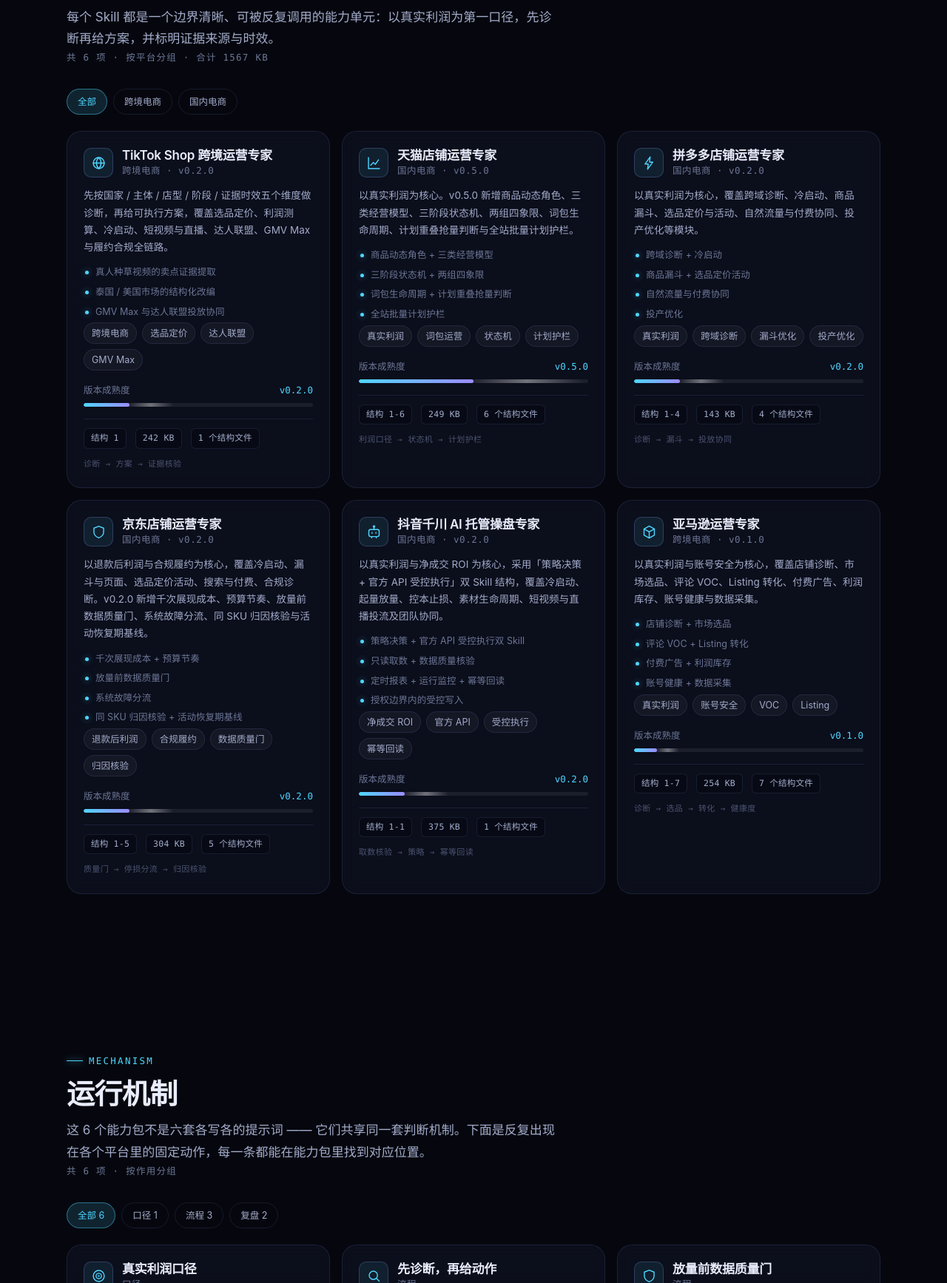
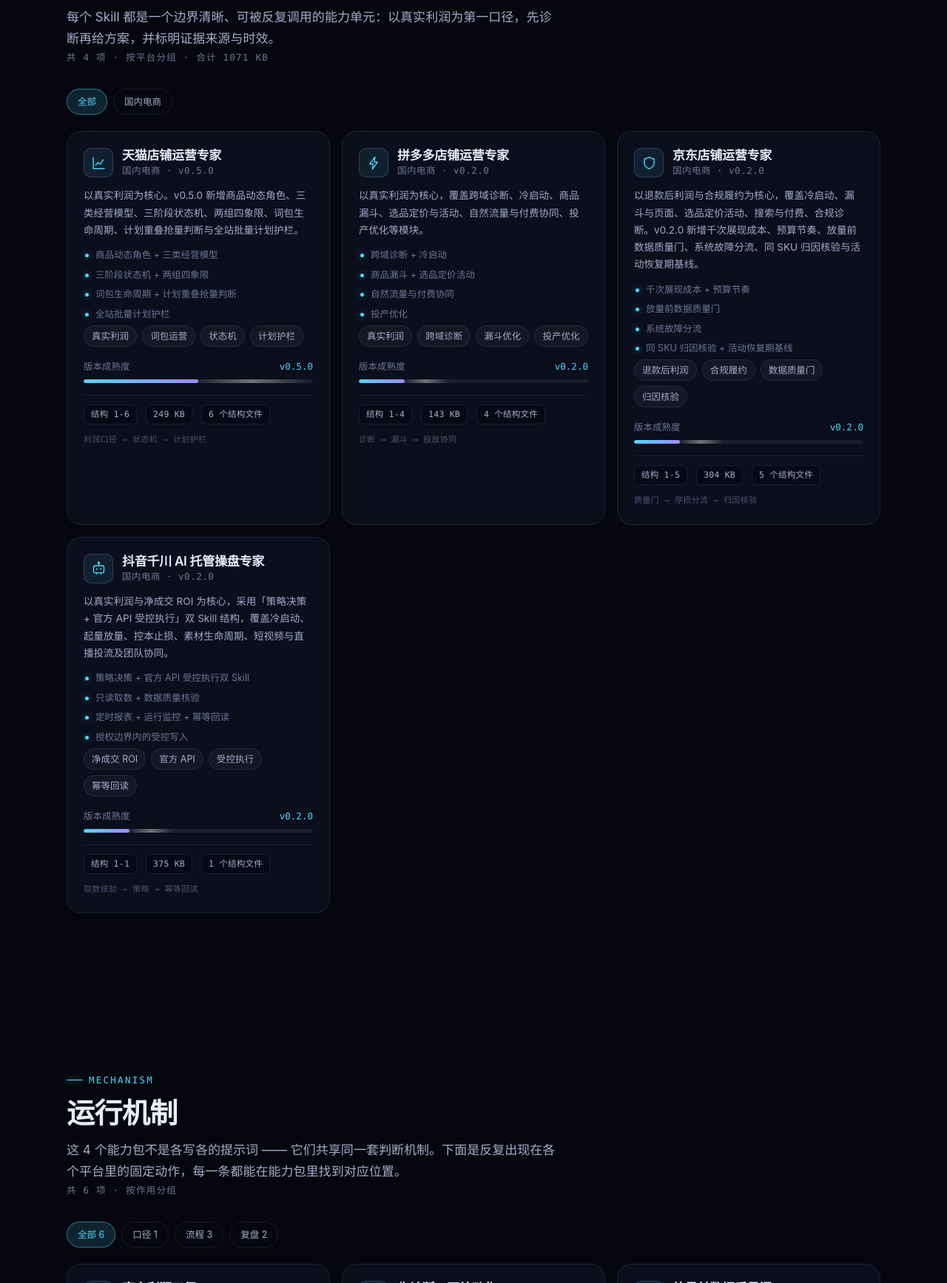
Before and after one commit to xupa5905-cmd/agentcraft, a website with bundled scripts: page index.html in a window 1280 px wide. Shown: the part 1065-2800 px from the top of the page at 74% size. Built offline with nearby package versions, Linux system fonts and the light colour scheme.

Commit message:
feat: 更新站点内容与机制区块

```diff
--- a/src/data/content.js
+++ b/src/data/content.js
@@ -18,7 +18,7 @@
 export const PROFILE = {
   name: 'Mr. Xu',
   initials: 'XU',
-  role: '全平台电商运营 · 结构化 Skill 工程',
+  role: '国内电商运营 · 结构化 Skill 工程',
   status: 'OPEN TO COLLABORATION',
   tagline: [
     '把运营经验写成可复用的 Skill。',
@@ -26,14 +26,11 @@
     '让工具加速思考，而不是替代思考。'
   ],
   intro:
-    '我把电商运营里反复出现的判断，沉淀成 6 个边界清晰的能力包：先做诊断、再给方案，覆盖国内与跨境主流平台的选品定价、冷启动、投流操盘、利润与合规。',
+    '我把电商运营里反复出现的判断，沉淀成 4 个边界清晰的能力包：先做诊断、再给方案，覆盖天猫 / 拼多多 / 京东 / 抖音千川四个国内平台的选品定价、冷启动、投流操盘、利润与合规。',
   location: '中国',
   email: 'xupa5905@gmail.com',
-  stats: [
-    { value: 6, suffix: '', label: '在维护的 Skill' },
-    { value: 6, suffix: '', label: '覆盖电商平台' },
-    { value: 1567, suffix: 'KB', label: '能力包总体量' }
-  ],
+  // stats 在下方由 SKILLS 的真实字段推导后回填（见「首页数字」一节），此处不写死
+  stats: [],
   links: [
     { label: '邮箱', href: 'mailto:xupa5905@gmail.com', icon: 'mail' },
     { label: '更多', href: '#contact', icon: 'link' }
@@ -56,32 +53,12 @@
  */
 export const SKILLS = [
   {
-    id: 'tiktok-shop',
-    name: 'TikTok Shop 跨境运营专家',
-    short: 'TikTok',
-    icon: 'globe',
-    group: '跨境电商',
-    version: '0.2.0',
-    size: 242,
-    structure: '结构 1',
-    structFiles: 1,
-    role: '选品定价 · 冷启动 · 内容投流 · 达人联盟 · 履约合规',
-    desc: '先按国家 / 主体 / 店型 / 阶段 / 证据时效五个维度做诊断，再给可执行方案，覆盖选品定价、利润测算、冷启动、短视频与直播、达人联盟、GMV Max 与履约合规全链路。',
-    highlights: [
-      '真人种草视频的卖点证据提取',
-      '泰国 / 美国市场的结构化改编',
-      'GMV Max 与达人联盟投放协同'
-    ],
-    tags: ['跨境电商', '选品定价', '达人联盟', 'GMV Max'],
-    level: 20,
-    usage: '诊断 → 方案 → 证据核验'
-  },
-  {
     id: 'tmall',
     name: '天猫店铺运营专家',
     short: '天猫',
     icon: 'chart',
     group: '国内电商',
+    category: '店铺运营',
     version: '0.5.0',
     size: 249,
     structure: '结构 1-6',
@@ -104,6 +81,7 @@
     short: '拼多多',
     icon: 'bolt',
     group: '国内电商',
+    category: '店铺运营',
     version: '0.2.0',
     size: 143,
     structure: '结构 1-4',
@@ -126,6 +104,7 @@
     short: '京东',
     icon: 'shield',
     group: '国内电商',
+    category: '店铺运营',
     version: '0.2.0',
     size: 304,
     structure: '结构 1-5',
@@ -148,6 +127,7 @@
     short: '千川',
     icon: 'bot',
     group: '国内电商',
+    category: '投流操盘',
     version: '0.2.0',
     size: 375,
     structure: '结构 1-1',
@@ -163,28 +143,6 @@
     tags: ['净成交 ROI', '官方 API', '受控执行', '幂等回读'],
     level: 20,
     usage: '取数核验 → 策略 → 幂等回读'
-  },
-  {
-    id: 'amazon',
-    name: '亚马逊运营专家',
-    short: '亚马逊',
-    icon: 'cube',
-    group: '跨境电商',
-    version: '0.1.0',
-    size: 254,
-    structure: '结构 1-7',
-    structFiles: 7,
-    role: '真实利润 · 账号安全 · 全链路',
-    desc: '以真实利润与账号安全为核心，覆盖店铺诊断、市场选品、评论 VOC、Listing 转化、付费广告、利润库存、账号健康与数据采集。',
-    highlights: [
-      '店铺诊断 + 市场选品',
-      '评论 VOC + Listing 转化',
-      '付费广告 + 利润库存',
-      '账号健康 + 数据采集'
-    ],
-    tags: ['真实利润', '账号安全', 'VOC', 'Listing'],
-    level: 10,
-    usage: '诊断 → 选品 → 转化 → 健康度'
   }
 ];
 
@@ -192,8 +150,32 @@
 const TOTAL_STRUCT = SKILLS.reduce((a, s) => a + s.structFiles, 0);
 const PLATFORMS = SKILLS.length;
 
+/** 按 group 统计（国内电商 / 跨境电商等），供看板提示文案自动生成 */
+const GROUP_COUNTS = SKILLS.reduce((acc, s) => {
+  acc[s.group] = (acc[s.group] || 0) + 1;
+  return acc;
+}, {});
+const GROUP_HINT = Object.keys(GROUP_COUNTS)
+  .map((g) => g + ' ' + GROUP_COUNTS[g])
+  .join(' · ');
+
+/** 按 category 统计（店铺运营 / 投流操盘…），供环形图自动生成 */
+const CATEGORIES = SKILLS.reduce((acc, s) => {
+  const hit = acc.find((c) => c.label === s.category);
+  if (hit) hit.value += 1;
+  else acc.push({ label: s.category, value: 1 });
+  return acc;
+}, []);
+
+/* ---------- 首页数字：全部由 SKILLS 真实字段推导，改能力包自动同步 ---------- */
+PROFILE.stats = [
+  { value: SKILLS.length, suffix: '', label: '在维护的 Skill' },
+  { value: PLATFORMS, suffix: '', label: '覆盖电商平台' },
+  { value: TOTAL_KB, suffix: 'KB', label: '能力包总体量' }
+];
+
 /**
- * 运行机制 —— 6 个能力包共享的、反复出现的判断动作。
+ * 运行机制 —— 各能力包共享的、反复出现的判断动作。
  * 全部从 SKILLS 里真实存在的机制提炼，不含虚构条目。
  * group 用于筛选：口径 / 流程 / 复盘
  */
@@ -204,10 +186,10 @@
     icon: 'target',
     group: '口径',
     summary: '所有能力包都以真实利润为第一口径，而不是 GMV 或成交额。口径不统一时，后面的优化全是错的。',
-    scope: '适用于全部 6 个能力包',
+    scope: '适用于全部 ' + PLATFORMS + ' 个能力包',
     tags: ['真实利润', '退款后利润', '净成交 ROI'],
     metrics: [
-      { label: '覆盖', value: '6 / 6 个包' },
+      { label: '覆盖', value: PLATFORMS + ' / ' + PLATFORMS + ' 个包' },
       { label: '首要指标', value: '真实利润' }
     ]
   },
@@ -216,12 +198,12 @@
     name: '先诊断，再给动作',
     icon: 'search',
     group: '流程',
-    summary: '不直接给方案。先用固定维度做一次诊断，再据此推导动作 —— TikTok Shop 用国家 / 主体 / 店型 / 阶段 / 证据时效五个维度。',
-    scope: 'TikTok Shop 五维诊断 · 亚马逊店铺诊断 · 拼多多跨域诊断 · 京东合规诊断',
-    tags: ['五维诊断', '店铺诊断', '跨域诊断'],
+    summary: '不直接给方案。先用固定维度做一次诊断，再据此推导动作 —— 拼多多按跨域维度诊断，京东按合规维度诊断，诊断结论决定后面所有动作。',
+    scope: '拼多多跨域诊断 · 京东合规诊断',
+    tags: ['跨域诊断', '合规诊断', '诊断先于动作'],
     metrics: [
-      { label: '诊断维度', value: '5 个' },
-      { label: '覆盖', value: '4 个包' }
+      { label: '顺序', value: '诊断先于动作' },
+      { label: '覆盖', value: '2 个包' }
     ]
   },
   {
@@ -269,11 +251,11 @@
     icon: 'layers',
     group: '复盘',
     summary: '每个能力包拆成多个独立结构文件，支持按模块加载与单独迭代，而不是一个大而全的提示词。',
-    scope: '6 个能力包 · 合计 24 个结构文件',
+    scope: PLATFORMS + ' 个能力包 · 合计 ' + TOTAL_STRUCT + ' 个结构文件',
     tags: ['模块化', '可迭代', '结构文件'],
     metrics: [
-      { label: '结构文件', value: '24 个' },
-      { label: '总体量', value: '1567 KB' }
+      { label: '结构文件', value: TOTAL_STRUCT + ' 个' },
+      { label: '总体量', value: TOTAL_KB + ' KB' }
     ]
   }
 ];
@@ -288,16 +270,12 @@
 export const INSIGHTS = {
   totals: [
     { label: 'Skills', value: SKILLS.length, unit: '个', hint: '已沉淀并可调用' },
-    { label: '覆盖平台', value: PLATFORMS, unit: '个', hint: '国内电商 4 · 跨境电商 2' },
-    { label: '结构文件', value: TOTAL_STRUCT, unit: '个', hint: '跨 6 个能力包' },
+    { label: '覆盖平台', value: PLATFORMS, unit: '个', hint: GROUP_HINT },
+    { label: '结构文件', value: TOTAL_STRUCT, unit: '个', hint: '跨 ' + PLATFORMS + ' 个能力包' },
     { label: '能力包体积', value: TOTAL_KB, unit: 'KB', hint: '结构化知识总量' }
   ],
-  // 环形图：按能力类型（与筛选用的 platform 分组是两个维度）
-  categories: [
-    { label: '店铺运营', value: 3 },
-    { label: '跨境运营', value: 2 },
-    { label: '投流操盘', value: 1 }
-  ],
+  // 环形图：按能力类型（每条 SKILLS 的 category 字段聚合，与筛选用的 group 是两个维度）
+  categories: CATEGORIES,
   // 柱状图：各能力包体积（KB）
   bySize: SKILLS.map((s) => ({ label: s.short, value: s.size })),
   // 条形排行：结构文件数
@@ -333,12 +311,12 @@
   {
     when: '2026.09',
     what: '能力包结构统一',
-    note: '6 个平台能力包统一为「诊断 → 方案 → 核验」的三段式结构，共 24 个结构文件、1567 KB。'
+    note: '4 个平台能力包统一为「诊断 → 方案 → 核验」的三段式结构，共 16 个结构文件、1071 KB。'
   },
   {
     when: '2026.08',
-    what: '京东 / TikTok Shop 升到 v0.2.0',
-    note: '京东补千次展现成本、预算节奏与放量前数据质量门；TikTok Shop 补真人种草视频证据提取与泰国 / 美国市场改编。'
+    what: '京东升到 v0.2.0',
+    note: '京东补千次展现成本、预算节奏与放量前数据质量门，「数据质量门」由此成为跨能力包的固定动作。'
   },
   {
     when: '2026.07',
@@ -349,7 +327,7 @@
 
 export const ABOUT = {
   paragraphs: [
-    '我的主线是电商运营：天猫、拼多多、京东、抖音千川四条国内链路，加 TikTok Shop 与亚马逊两条跨境链路。这六个平台里反复出现的判断——选品定价、冷启动、放量止损、利润口径、合规履约——我把它们逐条写成了可复用的能力包。',
+    '我的主线是国内电商运营：天猫、拼多多、京东、抖音千川四条链路。这四个平台里反复出现的判断——选品定价、冷启动、放量止损、利润口径、合规履约——我把它们逐条写成了可复用的能力包。',
     '方法论上，我坚持「先定口径、再做诊断、最后给动作」。所有能力包都以真实利润（而非 GMV）为第一口径，方案里必须包含证据来源与时效，以及放量前需要满足的数据质量门。',
     '正在做的事：把「策略决策」与「受控执行」拆成两层，让 Agent 只负责取数、核验与回读，真正的写入动作限制在明确授权边界内。'
   ],
--- a/src/views/insights.js
+++ b/src/views/insights.js
@@ -74,7 +74,7 @@
     h(
       'p',
       { style: { marginTop: '10px', fontSize: 'var(--t-xs)', color: 'var(--ink-3)', lineHeight: '1.7' } },
-      '把 6 个能力包按结构文件数从小到大排列后逐项累加，用于说明整体体量的分布，而不是追求增长曲线。'
+      '把 ' + INSIGHTS.roster.length + ' 个能力包按结构文件数从小到大排列后逐项累加，用于说明整体体量的分布，而不是追求增长曲线。'
     )
   );
 
--- a/src/views/mechanisms.js
+++ b/src/views/mechanisms.js
@@ -1,6 +1,6 @@
 import { h, clear } from '../core/dom.js';
 import { sectionHead, iconBadge, chip, emptyState } from '../core/ui.js';
-import { MECHANISMS, MECH_GROUPS } from '../data/content.js';
+import { MECHANISMS, MECH_GROUPS, SKILLS } from '../data/content.js';
 
 function mechCard(item) {
   const card = h('article.card.mech-card.reveal');
@@ -37,7 +37,7 @@
     sectionHead({
       eyebrow: 'MECHANISM',
       title: '运行机制',
-      desc: '这 6 个能力包不是六套各写各的提示词 —— 它们共享同一套判断机制。下面是反复出现在各个平台里的固定动作，每一条都能在能力包里找到对应位置。',
+      desc: '这 ' + SKILLS.length + ' 个能力包不是各写各的提示词 —— 它们共享同一套判断机制。下面是反复出现在各个平台里的固定动作，每一条都能在能力包里找到对应位置。',
       counter: '共 ' + MECHANISMS.length + ' 项 · 按作用分组'
     })
   );
```
Also changed, not shown: index.html (+3 -3 lines).
